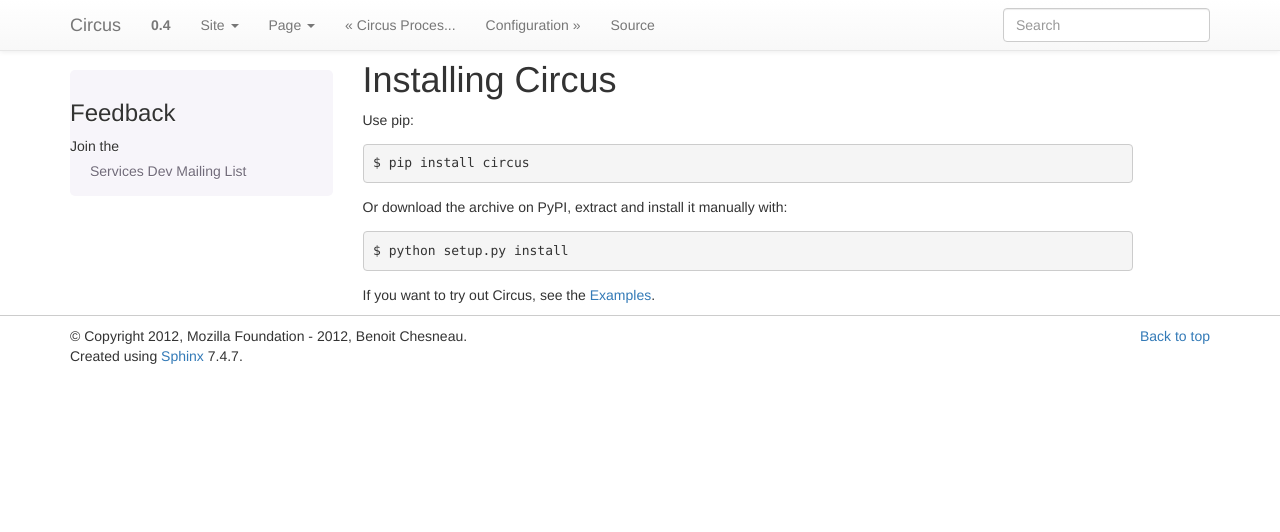
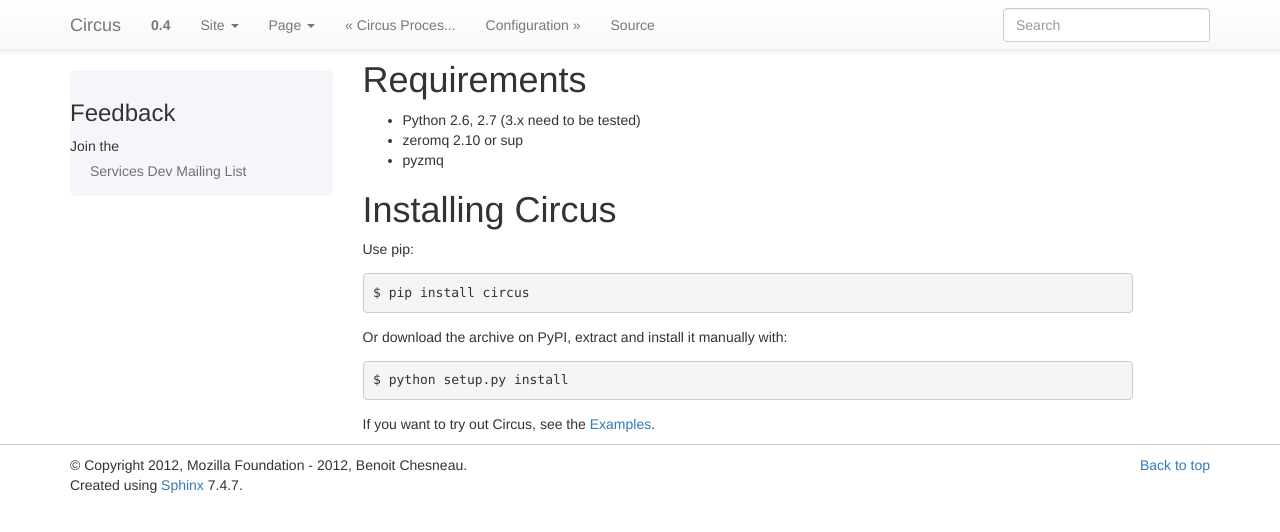
Before and after one commit to circus-tent/circus, a Sphinx documentation site: the page built from docs/source/installation.rst, in a window 1280 px wide. Shown: the top 532 px of the page. Built offline with Sphinx 7.4.7, drawn with Linux system fonts in a browser that asks for light colours; pages that are not in the unit, such as notebooks, are missing from menus.

Commit message:
requires python 2.6 & 2.7. close #107
Edit pypi categories & add a note for the requirements in the doc. While
I'm here add the missing note about the gevent_zeromq fork in the
installation doc.

```diff
--- a/docs/source/installation.rst
+++ b/docs/source/installation.rst
@@ -1,4 +1,19 @@
 .. _installation:
+
+
+Requirements
+------------
+
+- Python 2.6, 2.7 (3.x need to be tested)
+- zeromq 2.10 or sup
+- pyzmq
+
+.. _note::
+
+    You can optionnaly use circus with gevent. It will requires for now
+    a forked version of `gevent_zeromq <https://github.com/tarekziade/gevent-zeromq>`_ .
+    Hopefully the changes inside will be merged soon in zeromq (poller
+    and ioloop monkey-patching).
 
 Installing Circus
 -----------------
--- a/setup.py
+++ b/setup.py
@@ -27,6 +27,8 @@
       zip_safe=False,
       classifiers=[
         "Programming Language :: Python",
+        "Programming Language :: Python :: 2.6",
+        "Programming Language :: Python :: 2.7",
         "License :: OSI Approved :: Apache Software License",
         "Development Status :: 3 - Alpha"],
       install_requires=install_requires,
```
